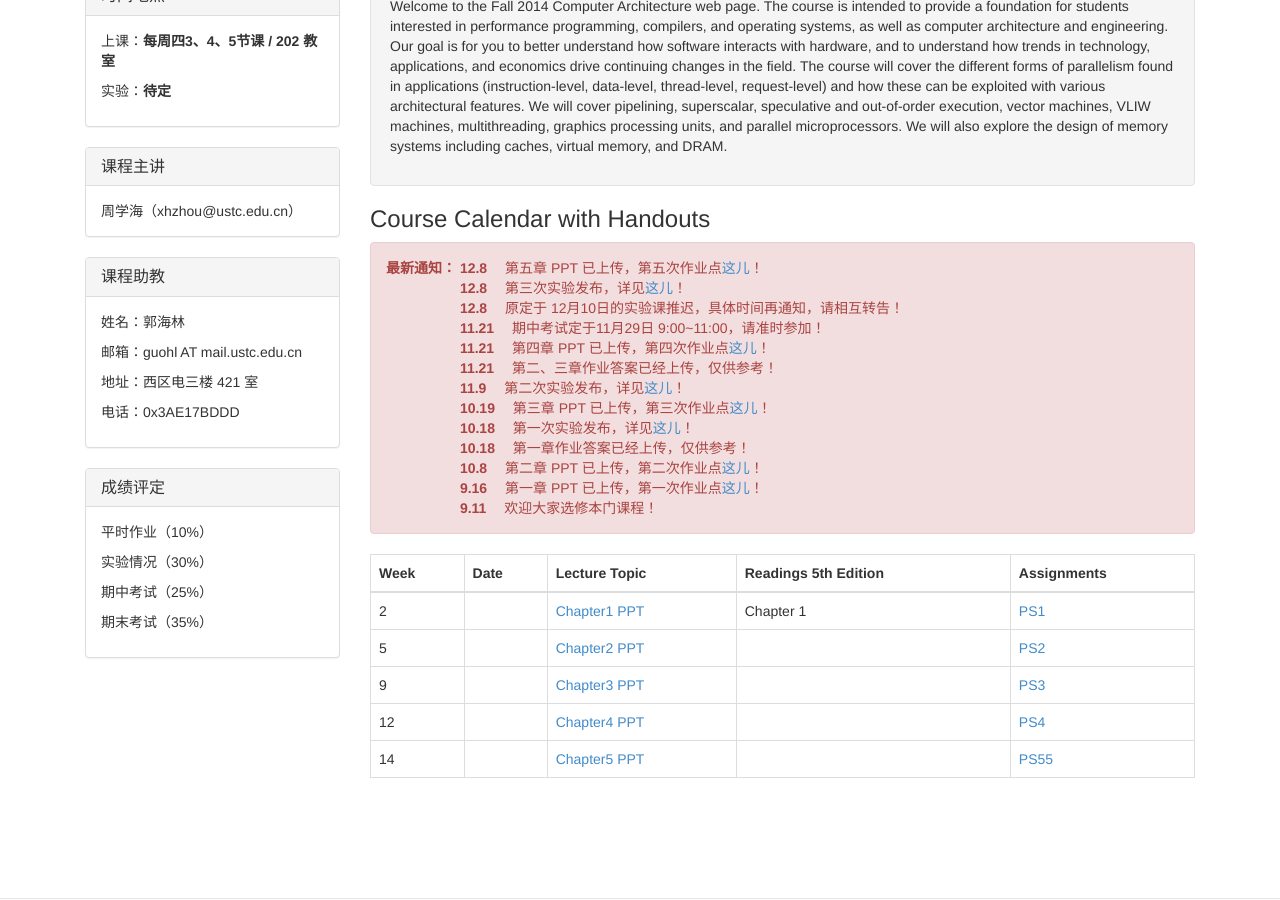
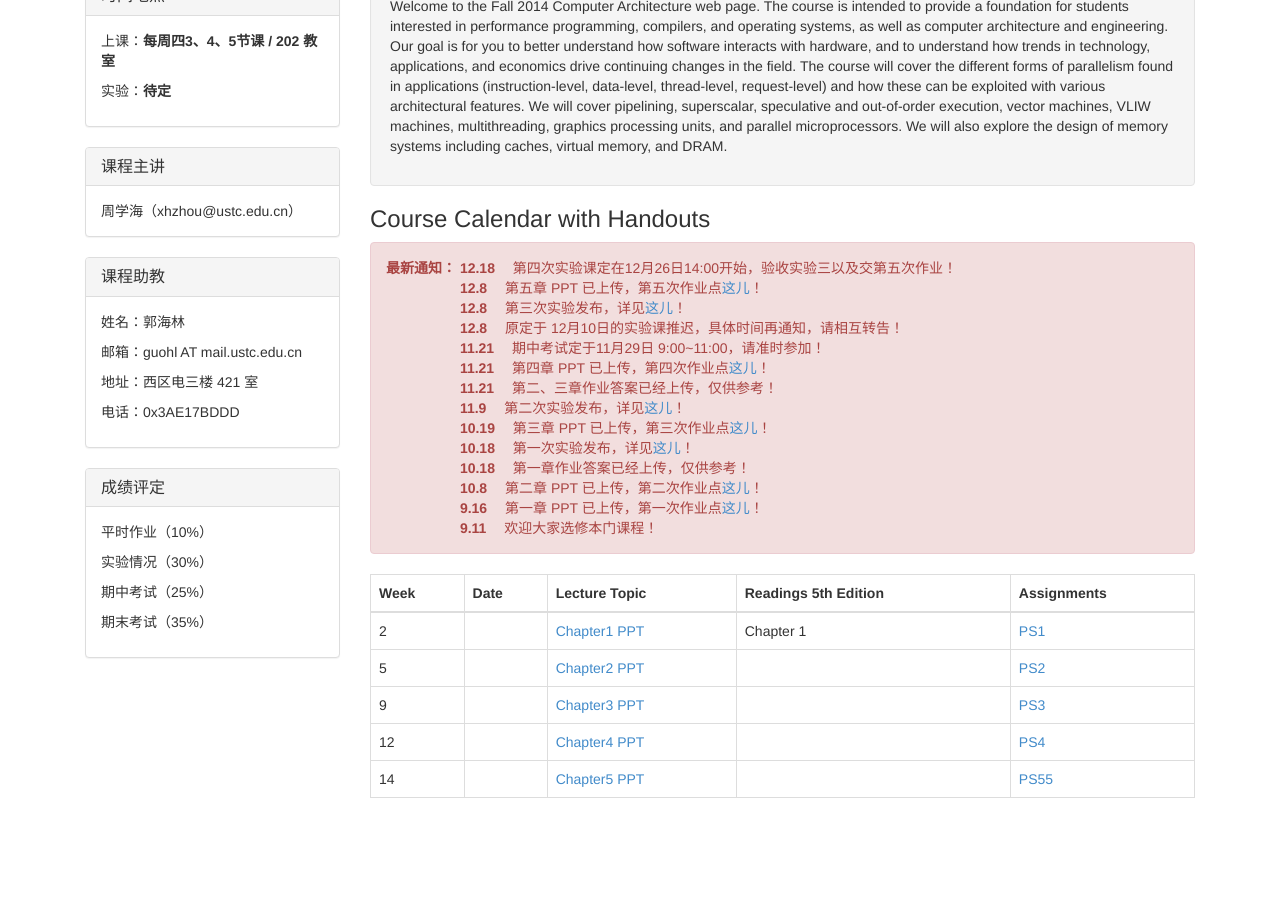
Before and after one commit to hazirguo/ca2014_fall, a Jekyll site: the page index.html, which Jekyll copies as it is, in a window 1280 px wide and 900 px high, scrolled down 426 px. Built offline with Jekyll 4.4.1, drawn with Linux system fonts in a browser that asks for light colours; Markdown is read by kramdown in place of the engine named in the settings.

Commit message:
add lab4 time

```diff
--- a/experiments/index.html
+++ b/experiments/index.html
@@ -147,8 +147,8 @@
 
   <hr/>
   <h2 id="lab3">实验３　实现 Tomasulo 算法模拟器</h2>
-  <p> 实验报告提交截至日期：<strong>待定 </strong>!</p>
-  <p> 实验统一验收时间：<strong>待定 </strong>!</p>
+  <p> 实验报告提交截至日期：<strong>12 月 28 日 22:00 </strong>!</p>
+  <p> 实验统一验收时间：<strong>12 月 26 日 14:00 </strong>!</p>
   <p> <a href="lab3/lab3.zip">第三次实验内容！</a></p>
 <!--
   <h2 id="lab1">实验１　MIPS 流水线仿真及流水线冲突实验</h2>
--- a/index.html
+++ b/index.html
@@ -162,7 +162,8 @@
 
       <div class="alert alert-danger">
 
-      <strong>最新通知：</strong> <strong> 12.8 </strong>　第五章 PPT 已上传，第五次作业点<a href="coursework/index.html#ps5">这儿</a>！ </br>
+      <strong>最新通知：</strong> <strong> 12.18 </strong>　第四次实验课定在12月26日14:00开始，验收实验三以及交第五次作业！ </br>
+      　　　　　 <strong> 12.8 </strong>　第五章 PPT 已上传，第五次作业点<a href="coursework/index.html#ps5">这儿</a>！ </br>
       　　　　　 <strong> 12.8 </strong>　第三次实验发布，详见<a href="experiments/index.html#lab3">这儿</a>！</br>
       　　　　　 <strong> 12.8 </strong>　原定于 12月10日的实验课推迟，具体时间再通知，请相互转告！ </br>
       　　　　　 <strong> 11.21 </strong>　期中考试定于11月29日 9:00~11:00，请准时参加！ </br>
```
